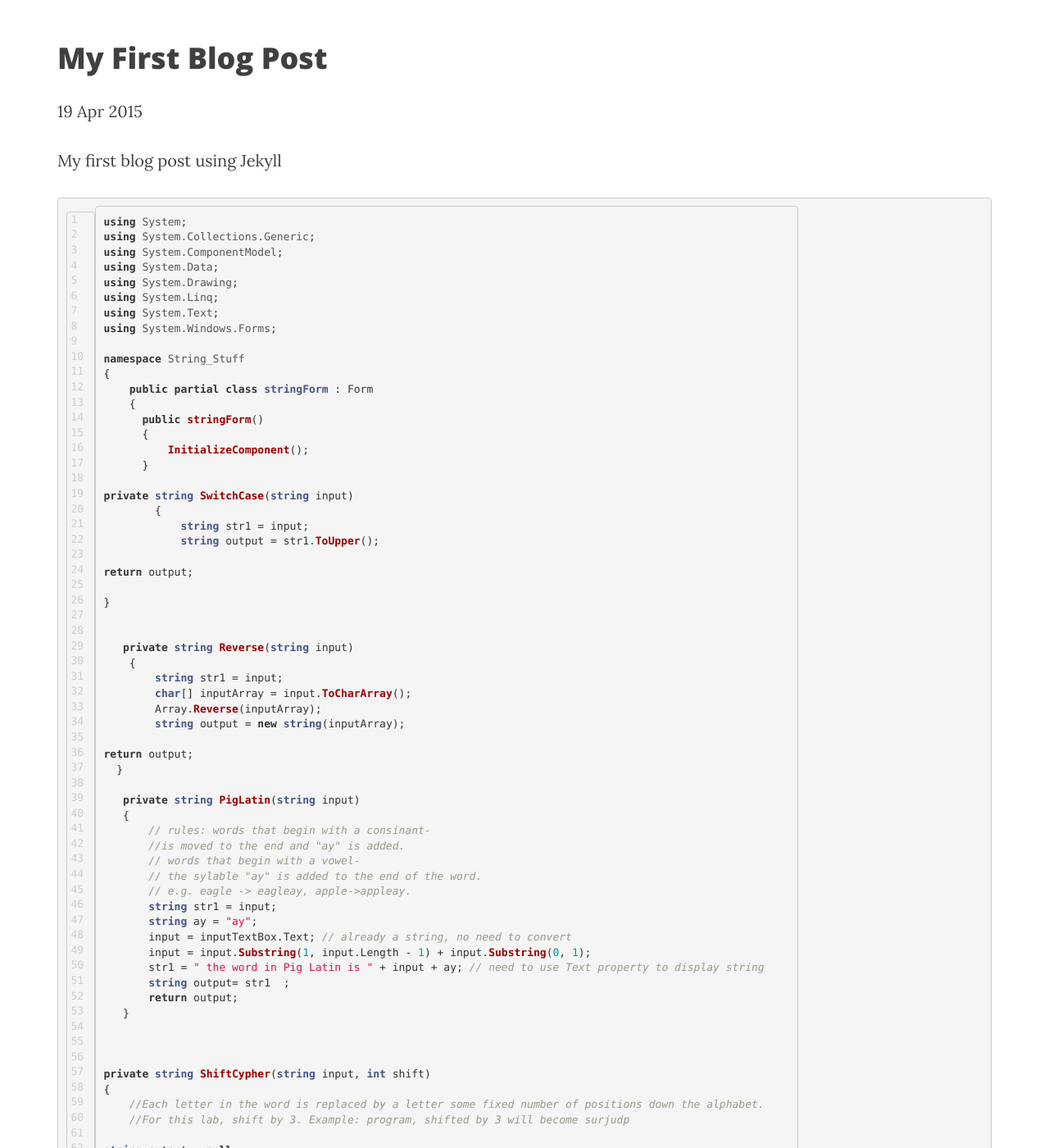
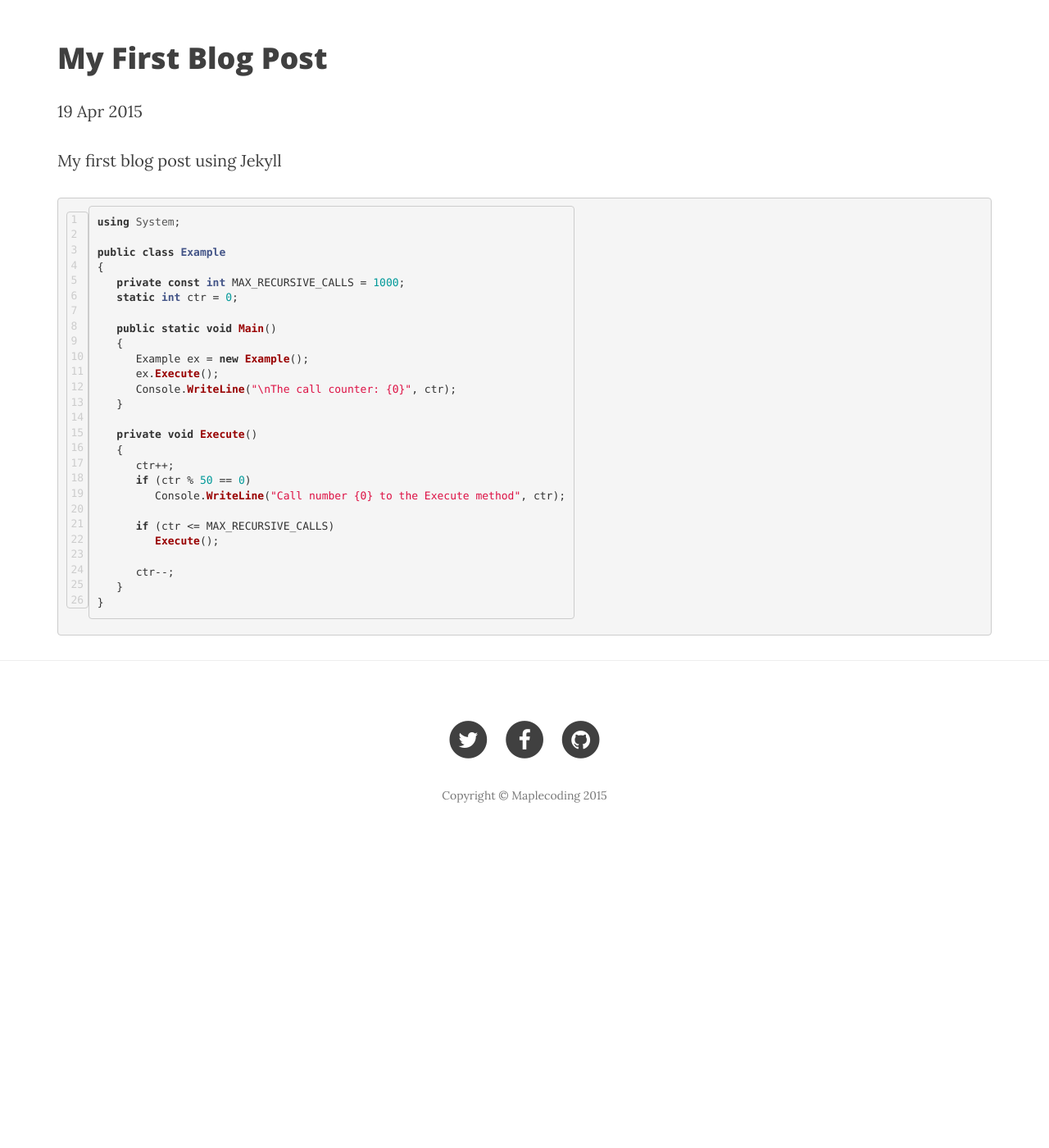
Before and after one commit to shawinder/shawinder.github.io, a Jekyll site: the page built from _posts/2015-04-19-my-first-blog-post.md, in a window 1280 px wide and 1400 px high, scrolled down 353 px. Shown: the whole window at 82% size. Built offline with Jekyll 4.4.1, drawn with Linux system fonts in a browser that asks for light colours; nearby versions of some CDN libraries; after the commit the page ends 1399 px from its top, so only the background shows below that; some of the changed text lies outside the part shown.

Commit message:
Update 2015-04-19-my-first-blog-post.md

```diff
--- a/_posts/2015-04-19-my-first-blog-post.md
+++ b/_posts/2015-04-19-my-first-blog-post.md
@@ -9,108 +9,30 @@ My first blog post using Jekyll
 {% highlight csharp linenos %}
 
 using System;
-using System.Collections.Generic;
-using System.ComponentModel;
-using System.Data;
-using System.Drawing;
-using System.Linq;
-using System.Text;
-using System.Windows.Forms;
 
-namespace String_Stuff
+public class Example
 {
-    public partial class stringForm : Form
-    {
-      public stringForm()
-      {
-          InitializeComponent();
-      }
+   private const int MAX_RECURSIVE_CALLS = 1000;
+   static int ctr = 0;
 
-private string SwitchCase(string input)
-        {
-            string str1 = input;
-            string output = str1.ToUpper();
-
-return output;
-
-}
-
-
-   private string Reverse(string input)
-    {
-        string str1 = input;
-        char[] inputArray = input.ToCharArray();
-        Array.Reverse(inputArray);
-        string output = new string(inputArray);
-
-return output;
-  }
-
-   private string PigLatin(string input)
+   public static void Main()
    {
-       // rules: words that begin with a consinant-
-       //is moved to the end and "ay" is added.
-       // words that begin with a vowel-
-       // the sylable "ay" is added to the end of the word.
-       // e.g. eagle -> eagleay, apple->appleay.
-       string str1 = input;
-       string ay = "ay";
-       input = inputTextBox.Text; // already a string, no need to convert
-       input = input.Substring(1, input.Length - 1) + input.Substring(0, 1);
-       str1 = " the word in Pig Latin is " + input + ay; // need to use Text property to display string
-       string output= str1  ;
-       return output;
+      Example ex = new Example();
+      ex.Execute();
+      Console.WriteLine("\nThe call counter: {0}", ctr);
    }
 
+   private void Execute()
+   {
+      ctr++;
+      if (ctr % 50 == 0)
+         Console.WriteLine("Call number {0} to the Execute method", ctr);
 
+      if (ctr <= MAX_RECURSIVE_CALLS)
+         Execute();
 
-private string ShiftCypher(string input, int shift)
-{
-    //Each letter in the word is replaced by a letter some fixed number of positions down the alphabet.
-    //For this lab, shift by 3. Example: program, shifted by 3 will become surjudp
-
-string output = null;
-char[] A = null;
-A = input.ToCharArray();
-int temp;
-for (int i = 0; i < input.Length; i++)
-{
-    temp = (int) (A[i] + shift);
-    output += (char)temp;
-}
-
-
-return output;
-}
-
-private string SubCypher(string input, string charsToSub)
-{
-    //Each letter in the word will be replaced by a letter from the corresponding position
-    //in a substitution alphabet. For this lab use this substitution alphabet: zeroabcdfghijklmnpqstuvwxy.
-    //Example: disk would become ofqh.
-    string subAlpha = "zeroabcdfghijklmnpqstuvwxy";
-    string str1 = input;
-    string subCypher = subAlpha;
-
-
-
-string output = "";
-return output;
-}
-
-
-
-private void transformButton_Click_1(object sender, EventArgs e)
-{
-string input = inputTextBox.Text;
-
-switchCaseTextBox.Text = SwitchCase(input);
-reverseTextBox.Text = Reverse(input);
-pigLatinTextBox.Text = PigLatin(input);
-shiftTextBox.Text = ShiftCypher(input,shift);
-subTextBox.Text = SubCypher(input, charsToSub);
-}
-}
+      ctr--;
+   }
 }
 
 {% endhighlight %}
```
